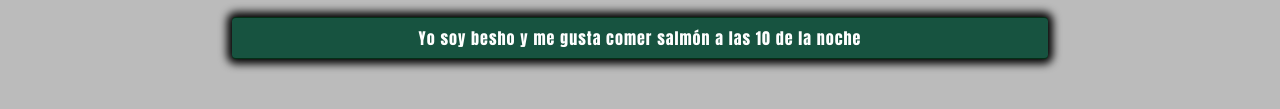
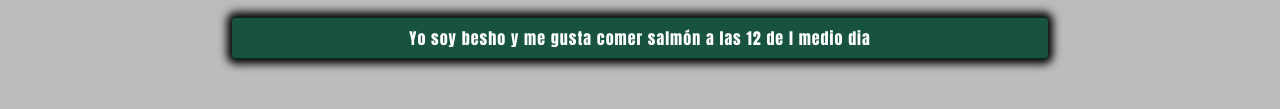
Before and after one commit to gabo-hacStyle/gabs, a plain HTML site: page pruevas-en-platzi.html in a window 1280 px wide. Shown: the part 555-664 px from the top of the page. Drawn offline with Linux system fonts and the light colour scheme.

Commit message:
era a las 12

```diff
--- a/pruevas-en-platzi.html
+++ b/pruevas-en-platzi.html
@@ -48,7 +48,7 @@
 </div>
 <footer>
 	<div class="wrapper">
-		<div class="words">Yo soy besho y me gusta comer salmón a las 10 de la noche</div>
+		<div class="words">Yo soy besho y me gusta comer salmón a las 12 de l medio dia</div>
 	</div>
 </footer>
 
```
